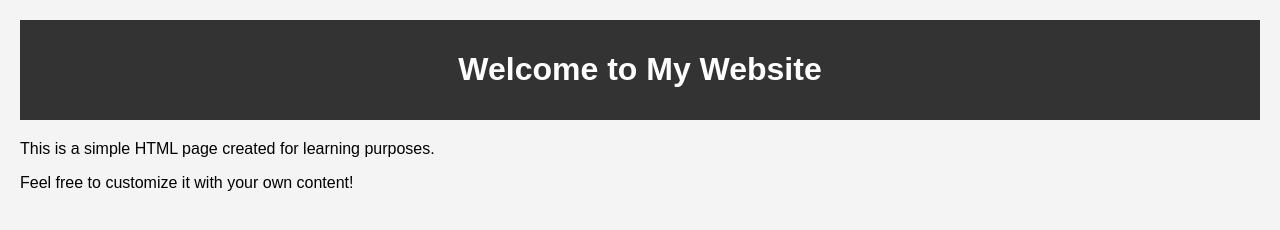
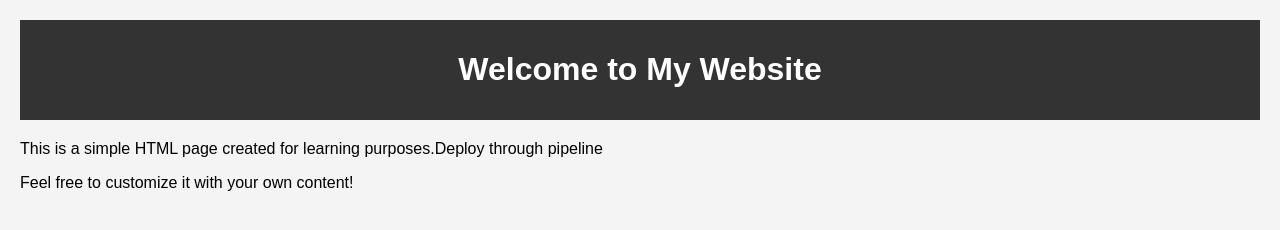
Before and after one commit to Agastya2603/my-wesite, a plain HTML site: page index.html in a window 1280 px wide. Drawn offline with Linux system fonts and the light colour scheme.

Commit message:
Update index.html

```diff
--- a/index.html
+++ b/index.html
@@ -27,7 +27,7 @@
     <h1>Welcome to My Website</h1>
   </header>
   <main>
-    <p>This is a simple HTML page created for learning purposes.</p>
+    <p>This is a simple HTML page created for learning purposes.Deploy through pipeline</p>
     <p>Feel free to customize it with your own content!</p>
   </main>
 </body>
```
